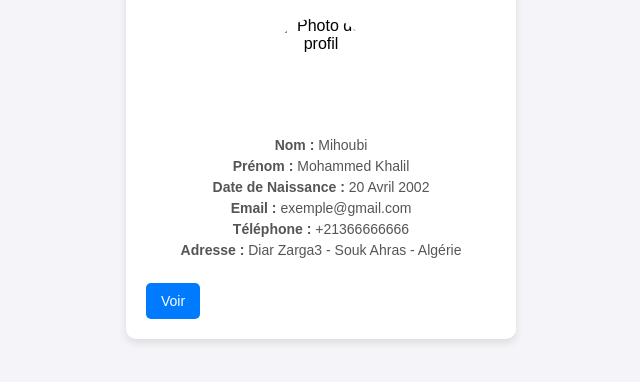
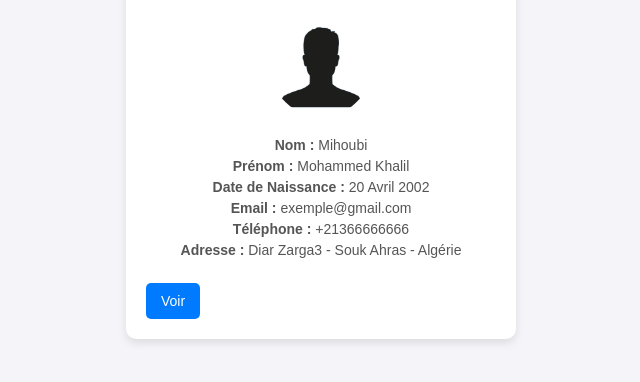
Before and after one commit to Dadi41/Fiche-Personnelle, a plain HTML site: page index.html in a window 1280 px wide. Shown: the part 264-646 px from the top of the page, without its empty margins (319-959 px from the left). Drawn offline with Linux system fonts and the light colour scheme.

Commit message:
Update index.html

```diff
--- a/index.html
+++ b/index.html
@@ -10,7 +10,7 @@
   <div class="profile-card">
     <h1>Fiche Personnelle</h1>
     <div class="profile-info">
-      <img src="img/img.jpg" alt="Photo de profil" class="profile-photo">
+      <img src="img.jpg" alt="Photo de profil" class="profile-photo">
       <div class="details" id="profile-details">
         <p><strong>Nom :</strong> Mihoubi</p>
         <p><strong>Prénom :</strong> Mohammed Khalil</p>
```
